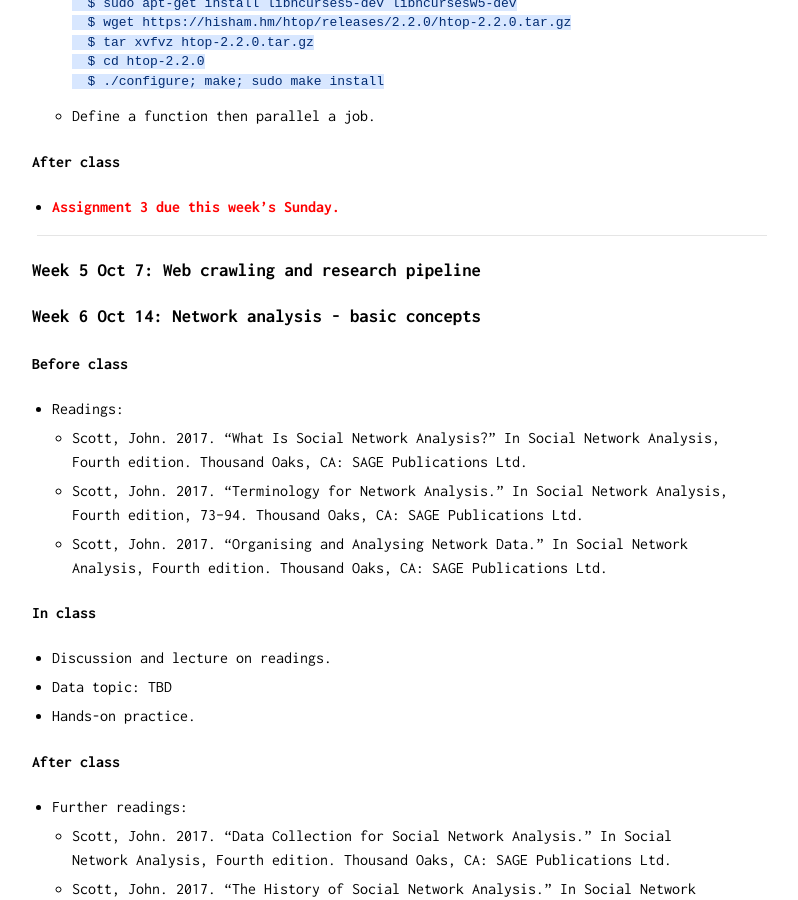
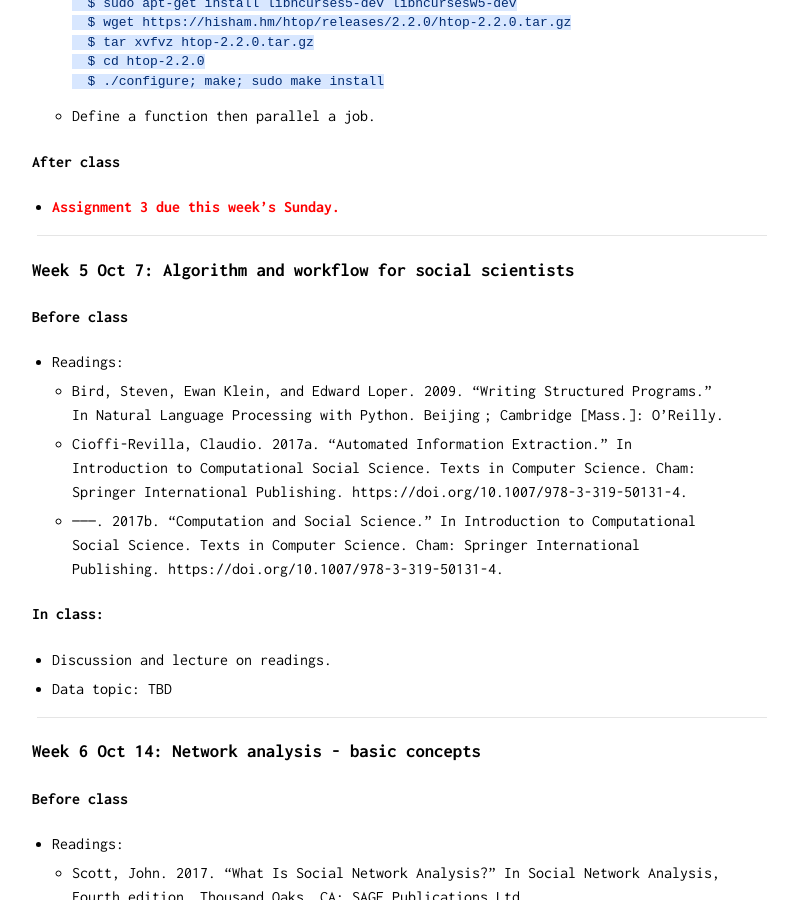
Before and after one commit to Xinjian-Paul-Li/open_data, a Jekyll site: the page built from docs/course_schedule.md, in a window 1280 px wide and 900 px high, scrolled down 3469 px. Shown: the whole window, without its empty margins (238-1036 px from the left). Built offline with Jekyll 4.4.1, drawn with Linux system fonts in a browser that asks for light colours; our own code applies the rules of GitHub Pages for plain Markdown files; some of the changed text lies outside the part shown.

Commit message:
update course

```diff
--- a/docs/course_schedule.md
+++ b/docs/course_schedule.md
@@ -7,7 +7,7 @@ Knowledge and hands-on fundamentals
 - [Week 2 Sep 16: Knowledge graph and Resource Description Framework](#w2)
 - [Week 3 Sep 23: Open data policy and good enough research practice (TBD)](#w3)
 - [Week 4 Sep 30: High-performance cloud computing and parallel computing (TBD)](#w4)
-- [Week 5 Oct 7: Web crawling and research pipeline (TBD)](#w5)
+- [Week 5 Oct 7: Algorithm and workflow for social scientists (TBD)](#w5)
 
 Network analysis in social sciences
 
@@ -119,9 +119,20 @@ Text analysis in social sciences
 
 
 ---
-### <a name="w5"></a> Week 5 Oct 7: Web crawling and research pipeline
+### <a name="w5"></a> Week 5 Oct 7: Algorithm and workflow for social scientists
+
+#### Before class
+- Readings:
+	- Bird, Steven, Ewan Klein, and Edward Loper. 2009. “Writing Structured Programs.” In Natural Language Processing with Python. Beijing ; Cambridge [Mass.]: O’Reilly.
+	- Cioffi-Revilla, Claudio. 2017a. “Automated Information Extraction.” In Introduction to Computational Social Science. Texts in Computer Science. Cham: Springer International Publishing. https://doi.org/10.1007/978-3-319-50131-4.
+	- ———. 2017b. “Computation and Social Science.” In Introduction to Computational Social Science. Texts in Computer Science. Cham: Springer International Publishing. https://doi.org/10.1007/978-3-319-50131-4.
+
+#### In class:
+- Discussion and lecture on readings.
+- Data topic: TBD
 
 
+---
 ### <a name="w6"></a> Week 6 Oct 14: Network analysis - basic concepts
 
 #### Before class
```
